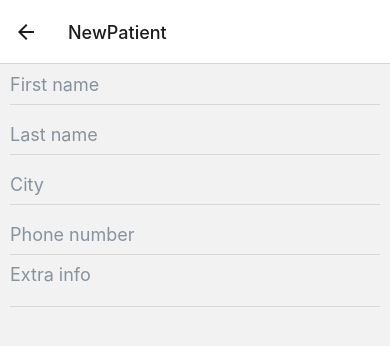
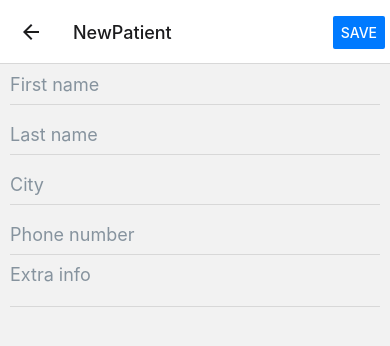
Before and after one commit to Polad10/Assistant, a React Native app: screen /NewPatient in a window 390 px wide. Shown: the top 346 px of the page. Built offline with nearby package versions, Linux system fonts and the light colour scheme.

Commit message:
header save button

```diff
--- a/App.tsx
+++ b/App.tsx
@@ -1,6 +1,6 @@
 import 'react-native-gesture-handler';
-import { NavigationContainer, DefaultTheme, DarkTheme, StackActions, useTheme } from '@react-navigation/native';
-import { useColorScheme } from 'react-native';
+import { NavigationContainer, DefaultTheme, DarkTheme, useTheme } from '@react-navigation/native';
+import { useColorScheme, Button, StyleSheet } from 'react-native';
 import { createBottomTabNavigator } from '@react-navigation/bottom-tabs';
 import { createStackNavigator } from '@react-navigation/stack';
 import React from 'react';
@@ -47,6 +47,12 @@ function Home() {
   );
 }
 
+function SaveHeaderButton() {
+  const { colors } = useTheme();
+
+  return <Button title='Save' color={colors.primary} />;
+}
+
 export default function App() {
   DarkTheme.colors.primary = '#ad164d';
 
@@ -55,15 +61,29 @@ export default function App() {
 
   return (
     <NavigationContainer theme={theme}>
-      <Stack.Navigator>
+      <Stack.Navigator
+        screenOptions={{
+          headerRightContainerStyle: styles.headerRightContainer,
+          headerLeftContainerStyle: styles.headerLeftContainer,
+        }}
+      >
         <Stack.Screen name='Home' component={Home} options={{ headerShown: false }} />
         <Stack.Group screenOptions={{ presentation: 'modal' }}>
-          <Stack.Screen name='NewAppointment' component={NewAppointment} />
+          <Stack.Screen name='NewAppointment' component={NewAppointment} options={{ headerRight: SaveHeaderButton }} />
         </Stack.Group>
         <Stack.Group screenOptions={{ presentation: 'modal' }}>
-          <Stack.Screen name='NewPatient' component={NewPatient} />
+          <Stack.Screen name='NewPatient' component={NewPatient} options={{ headerRight: SaveHeaderButton }} />
         </Stack.Group>
       </Stack.Navigator>
     </NavigationContainer>
   );
 }
+
+const styles = StyleSheet.create({
+  headerRightContainer: {
+    paddingRight: 5,
+  },
+  headerLeftContainer: {
+    paddingLeft: 5,
+  },
+});
```
